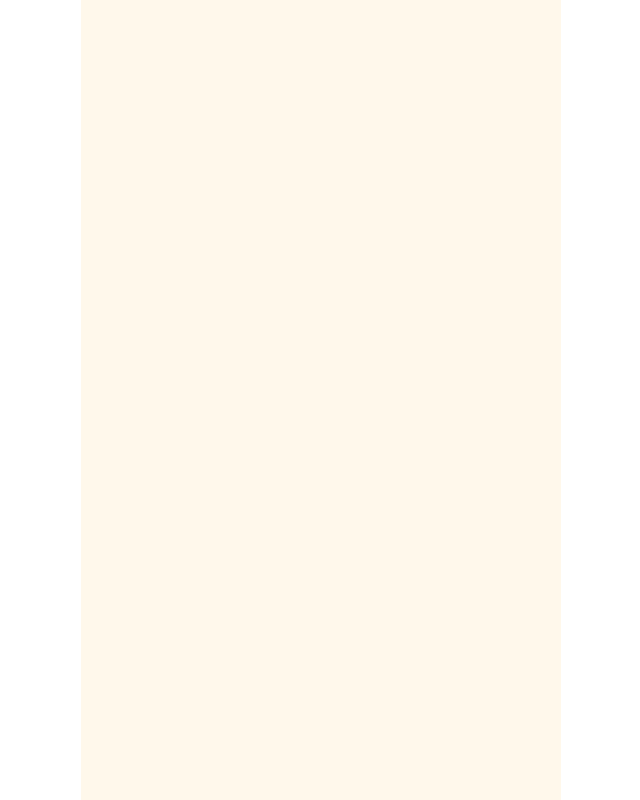
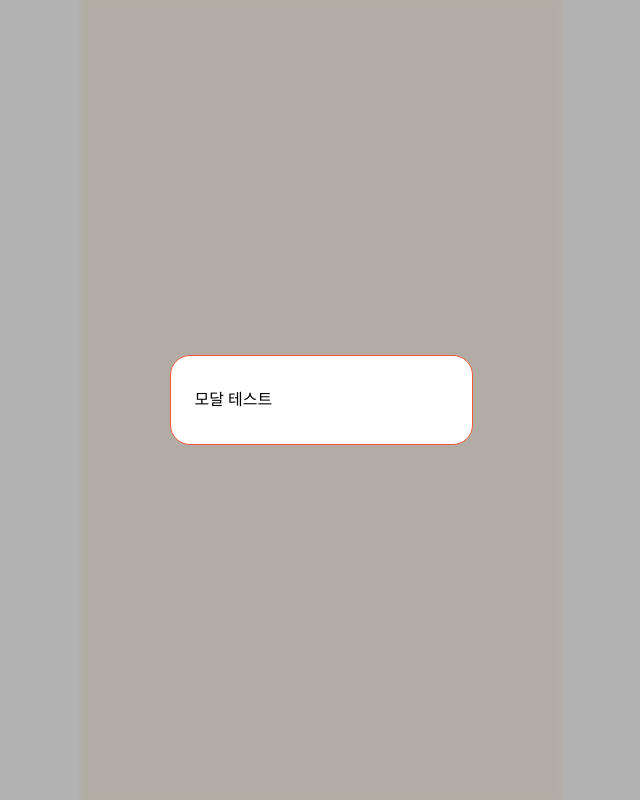
Before and after one commit to memory-makers/rolling-paper, a React (Vite) app: page /modalTest in a window 1280 px wide. Before the commit this address had no page. Shown: the whole page, without its empty margins (319-959 px from the left). Built offline with nearby package versions, Linux system fonts and the light colour scheme; a web font is replaced by a local one.

Commit message:
feat: 모달 전체 틀 제작

```diff
--- /dev/null
+++ b/src/components/Modal/index.tsx
@@ -0,0 +1,26 @@
+import { ReactNode, useRef } from 'react';
+import { createPortal } from 'react-dom';
+import styles from './modal.module.scss';
+
+interface Props {
+  setIsModalOpen: (state: boolean) => void;
+  children: ReactNode;
+}
+
+const Modal = ({ setIsModalOpen, children }: Props) => {
+  const modalRoot = document.getElementById("modal") as HTMLDivElement;
+  const modalRef = useRef<HTMLDivElement>(null);
+
+  const handleModalOutSideClick = () => {
+    setIsModalOpen(false);
+  };
+
+  return createPortal(
+    <div className={styles.modalContainer} ref={modalRef} onClick={handleModalOutSideClick}>
+      <div className={styles.modalBody}>{children}</div>
+    </div>,
+    modalRoot,
+  )
+}
+
+export default Modal;
--- /dev/null
+++ b/src/components/Modal/modal.module.scss
@@ -0,0 +1,26 @@
+@use '/src/styles/colors.scss';
+
+.modalContainer{
+  display: flex;
+  position: absolute;
+  justify-content: center;
+  align-items: center;
+  width: 100%;
+  height: 100vh;
+  top: 0;
+  left: 0;
+  z-index: 999;
+  background-color: rgba(0, 0, 0, 0.3);
+  backdrop-filter: blur(2px);
+
+  .modalBody{
+    position: absolute;
+    width: 303px;
+    z-index: 9999;
+    padding: 32px 24px;
+    background-color: colors.$modalWhite;
+    border-radius: 20px;
+    border: 1px solid colors.$modalPoint;
+
+  }
+}
--- /dev/null
+++ b/src/pages/ModalTest/ModalTest.tsx
@@ -0,0 +1,15 @@
+import { useState } from 'react';
+
+import Modal from '../../components/Modal';
+
+const ModalTest = () => {
+  const [, setIsModalOpen] = useState(false);
+
+  return (
+    <Modal setIsModalOpen={setIsModalOpen}>
+      <h1>모달 테스트</h1>
+    </Modal>
+  )
+}
+
+export default ModalTest;
--- a/src/pages/Routes.tsx
+++ b/src/pages/Routes.tsx
@@ -6,6 +6,8 @@ import MyPage from './MyPage'
 import RollingPaper from './RollingPaper'
 import SendError from './SendError'
 import SendSuccess from './SendSuccess'
+import ModalTest from './ModalTest/ModalTest'
+
 export const Routes = () => {
   return (
     <BrowserRouter>
@@ -16,6 +18,7 @@ export const Routes = () => {
         <Route path="/rollingpaper/*" element={<RollingPaper />} />
         <Route path="/sendSuccess" element={<SendSuccess />} />
         <Route path="/sendError" element={<SendError />} />
+        <Route path="/modalTest" element={<ModalTest />} />
       </ReactRouterRoutes>
     </BrowserRouter>
   )
```
